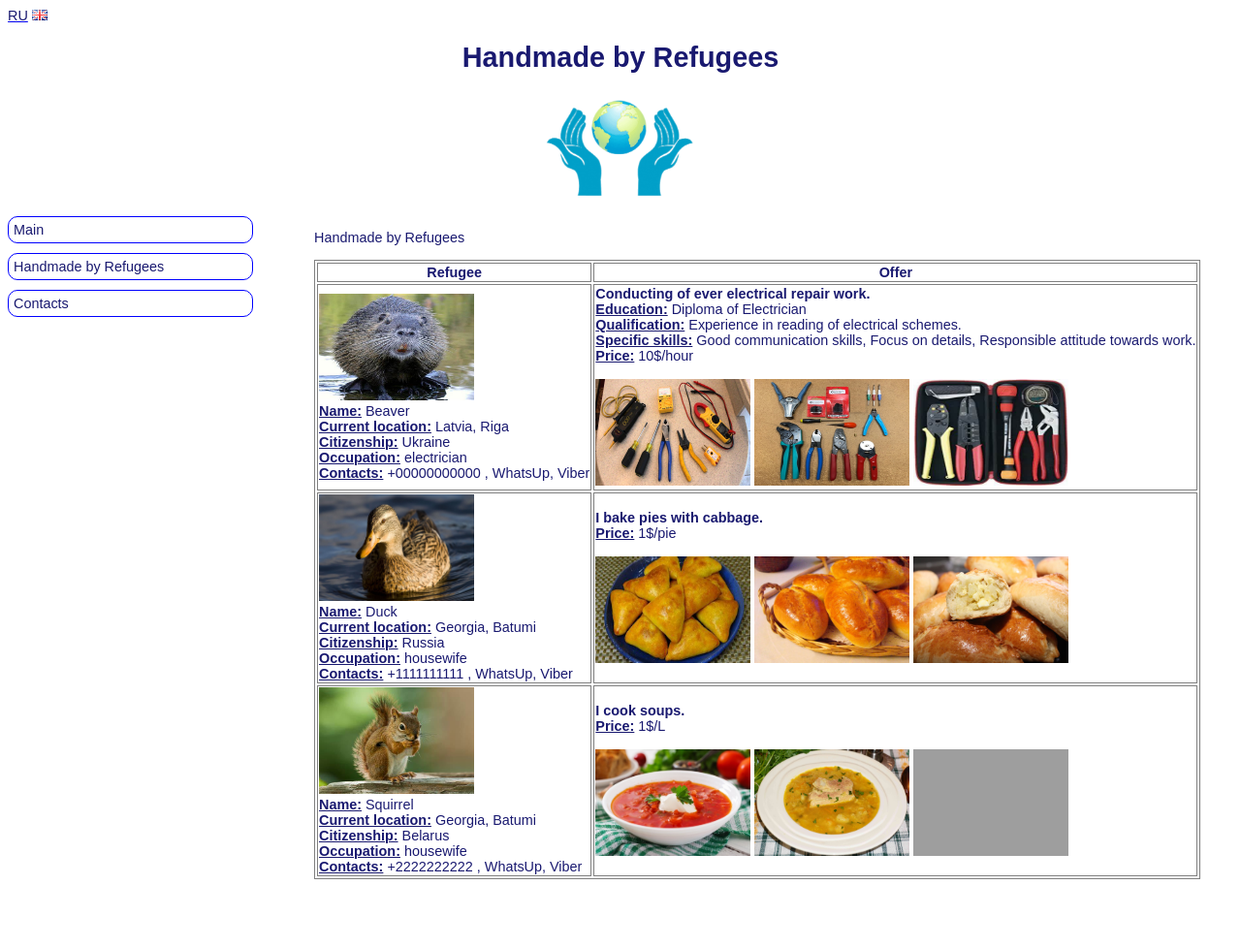
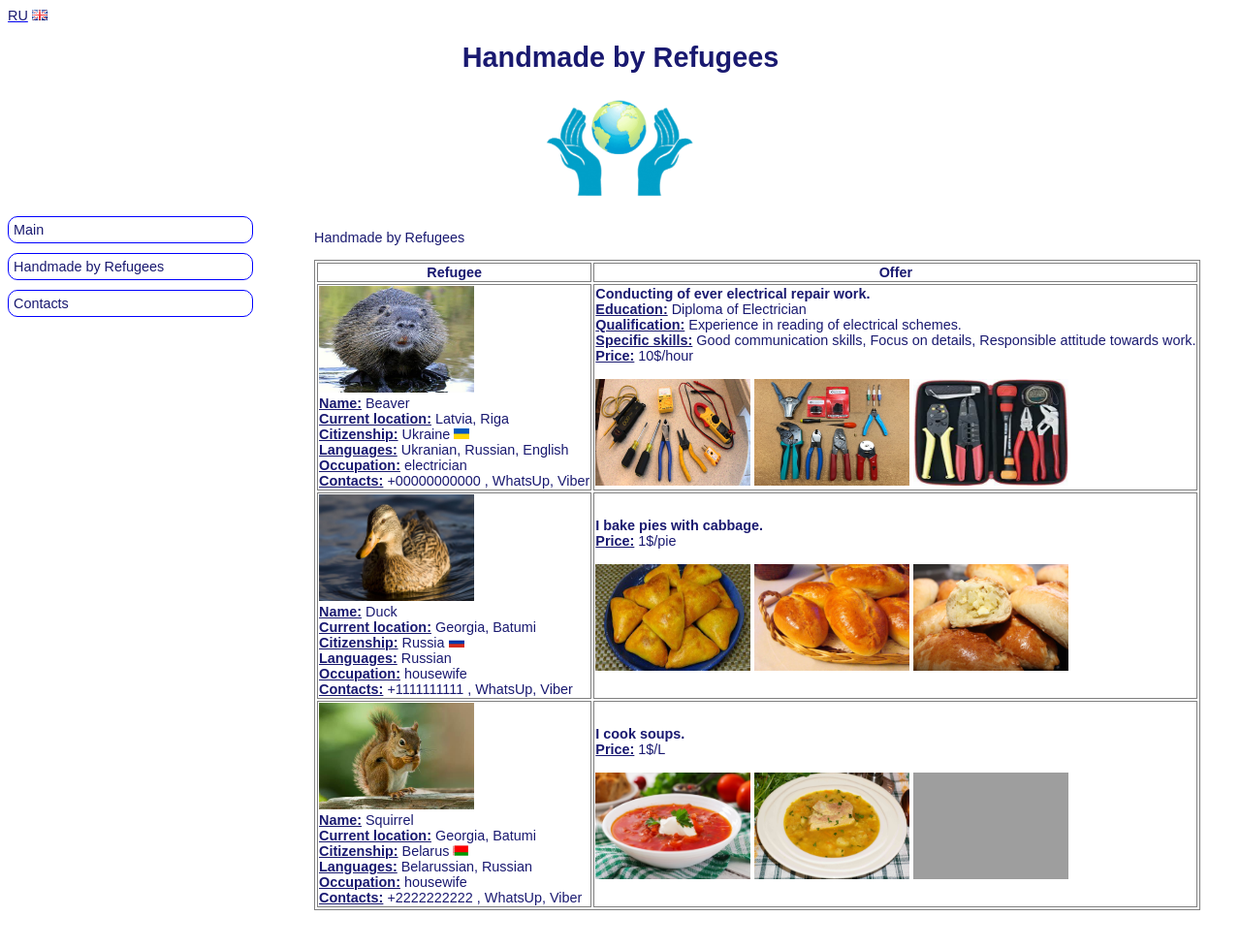
Before and after one commit to OlegIlinich/hmbrefugees, a plain HTML site: page index.html in a window 1280 px wide. Shown: the whole page at 97% size. Before the commit the page ends 955 px from the top, so only its background shows below. Drawn offline with Linux system fonts and the light colour scheme; grey boxes are pictures that could not be loaded.

Commit message:
hmbrefugees
hmbrefugees

```diff
--- a/index.html
+++ b/index.html
@@ -49,7 +49,8 @@ Handmade by Refugees
 <tr><td><img src="1.jpg" width="160" height="110" border="0"> <br>
         <u><b>Name:</b></u> Beaver <br>
 		<u><b>Сurrent location:</u> </b> Latvia, Riga <br>
-        <u><b>Citizenship:</u> </b> Ukraine <br>
+        <u><b>Citizenship:</u> </b> Ukraine  <img src="ukr.png" width="16" height="11" border="0" /> <br>
+		<u><b>Languages:</u> </b> Ukranian, Russian, English <br>
 		<u><b>Occupation:</u> </b> electrician <br>
         <u><b>Contacts:</u> </b> +00000000000 , WhatsUp, Viber <br> 		</td>
     <td><b>Conducting of ever electrical repair work.</b> <br>
@@ -65,7 +66,8 @@ Handmade by Refugees
  <tr><td><img src="5.jpg" width="160" height="110" border="0"> <br>
         <u><b>Name:</b></u> Duck <br>
 		<u><b>Сurrent location:</u> </b> Georgia, Batumi <br>
-        <u><b>Citizenship:</u> </b> Russia <br>
+        <u><b>Citizenship:</u> </b> Russia  <img src="rus.png" width="16" height="11" border="0" /> <br>
+		<u><b>Languages:</u> </b> Russian <br>
 		<u><b>Occupation:</u> </b> housewife <br>
         <u><b>Contacts:</u> </b> +1111111111 , WhatsUp, Viber <br> 		</td>
     <td><b>I bake pies with cabbage.</b> <br>
@@ -78,7 +80,8 @@ Handmade by Refugees
  <tr><td><img src="9.jpg" width="160" height="110" border="0"> <br>
         <u><b>Name:</b></u> Squirrel <br>
 		<u><b>Сurrent location:</u> </b> Georgia, Batumi <br>
-        <u><b>Citizenship:</u> </b> Belarus <br>
+        <u><b>Citizenship:</u> </b> Belarus <img src="bel.png" width="16" height="11" border="0" /> <br>
+		<u><b>Languages:</u> </b> Belarussian, Russian <br>
 		<u><b>Occupation:</u> </b> housewife <br>
         <u><b>Contacts:</u> </b> +2222222222 , WhatsUp, Viber <br> 		</td>
     <td><b>I cook soups.</b> <br>
```
Also changed, not shown: bel.png (added), rus.png (added), ukr.png (added).
